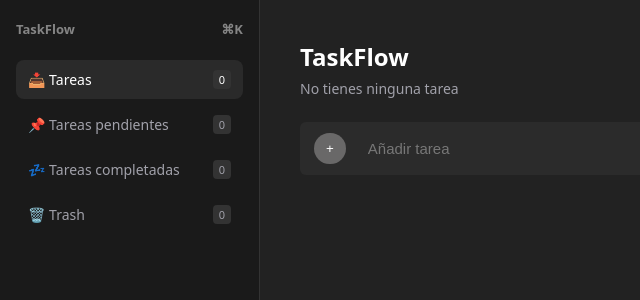
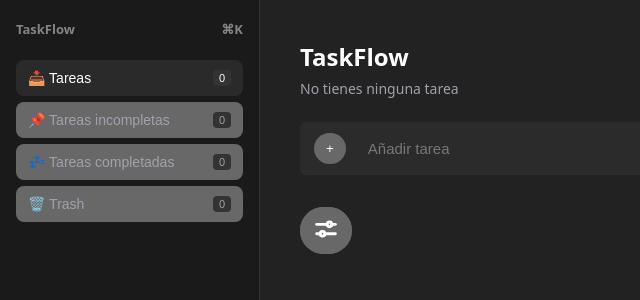
Before and after one commit to DavidAguileraDev/TaskFlow, a React (Vite) app: page / in a window 1280 px wide. Shown: the top 300 px of the page, without its empty margins (0-640 px from the left). Built offline with nearby package versions, Linux system fonts and the light colour scheme.

Commit message:
Creacion custom hook (useEdicionTareas()), renombramiento de variables para mayor claridad y consistencia, arreglado bug de recuperar tareas de la papelera y codigo refactorizado

```diff
--- /dev/null
+++ b/src/hooks/useEdicionTarea.ts
@@ -0,0 +1,122 @@
+import { useEffect, useState } from "react";
+import type { tarea } from "../types/tarea";
+
+
+
+export function useEdicionTarea({ tarea, numeroFiltro, listTareasDisponibles, handleClickAlternarTareaEnPapelera, handleClickEliminarfn, modificarTareaCompletada, modificarTituloTarea }:
+    {
+        tarea: tarea
+        numeroFiltro: number,
+        listTareasDisponibles: tarea[],
+        handleClickAlternarTareaEnPapelera: (id: number) => void,
+        handleClickEliminarfn: (id: number) => void,
+        modificarTituloTarea: (id: number, nuevoTitulo: string) => void,
+        modificarTareaCompletada: (id: number, completada: boolean) => void
+    }) {
+
+    const id = tarea.id;
+    const titulo = tarea.titulo;
+    const completada = tarea.completada;
+    const inTrush = tarea.inTrush;
+
+    const [editando, setEditando] = useState(false);
+    const [nuevoTitulo, setNuevoTitulo] = useState(titulo);
+    const [mensaje, setMensaje] = useState("");
+
+
+    useEffect(() => {
+        handleClickCancelar();
+    }, [numeroFiltro])
+
+    const texto = completada ? "⟲" : "✔";
+
+    const nombreClassName = completada ? "tarea-completada" : "";
+
+    const botonCompletarClassName = completada
+        ? 'boton-tarea is-completada'
+        : 'boton-tarea'
+
+    let mensajeClassName = mensaje === "¡Titulo cambiado con éxito!" ? "mensaje-positivo" : "mensaje-negativo";
+
+    const handleOnChangeNuevoTitulo = ((e: React.ChangeEvent<HTMLInputElement>) => {
+
+        setNuevoTitulo(e.target.value)
+
+    })
+
+    const handleClickCompletar = (() => {
+
+
+        modificarTareaCompletada(id, !completada)
+
+    })
+
+    const handleClickEliminarOPapelera = (() => {
+        if (inTrush) {
+            handleClickEliminarfn(id)
+        } else {
+            handleClickAlternarTareaEnPapelera(id)
+        }
+    })
+
+
+
+    const handleClickRestaurar = (() => {
+
+        console.log(listTareasDisponibles);
+
+        const existeTarea = listTareasDisponibles.some(tarea => tarea.titulo === titulo);
+
+        if (!existeTarea) {
+
+            handleClickAlternarTareaEnPapelera(id);
+
+        } else {
+            setMensaje("No puedes restaurar una tareas cuyo nombre esta activo")
+        }
+
+    })
+
+    const handleClickEditar = (() => {
+
+        setEditando(!editando);
+
+    })
+
+    const handleClickGuardar = (() => {
+        if (nuevoTitulo === titulo) {
+            handleClickCancelar()
+        } else if (nuevoTitulo.trim().length > 0) {
+            modificarTituloTarea(id, nuevoTitulo)
+            setMensaje("¡Titulo cambiado con éxito!")
+        } else {
+            setMensaje("No se puede introducir un titulo vacío")
+        }
+    })
+
+    const handleClickCancelar = (() => {
+        setEditando(false)
+        setNuevoTitulo(titulo)
+        setMensaje("");
+    })
+
+
+
+    return {
+        editando,
+        nuevoTitulo,
+        mensaje,
+        texto,
+        nombreClassName,
+        botonCompletarClassName,
+        mensajeClassName,
+        handleOnChangeNuevoTitulo,
+        handleClickCompletar,
+        handleClickEliminarOPapelera,
+        handleClickRestaurar,
+        handleClickEditar,
+        handleClickGuardar,
+        handleClickCancelar
+    }
+
+}
--- a/src/hooks/useFiltroTareas.ts
+++ b/src/hooks/useFiltroTareas.ts
@@ -1,30 +1,32 @@
 import { useState } from "react";
 import type { tarea } from "../types/tarea";
 
-export function useFiltroTareas({tareas}:{tareas:tarea[]}):{
-  filtroTareas:number,
-  tareasDisponibles:number,
-  tareasCompletadas:number,
-  tareasIncompletadas:number,
-  tareasPapelera:number,
+export function useFiltroTareas({ tareas }: { tareas: tarea[] }): {
+  filtroTareas: number,
+  numTareasDisponibles: number,
+  numTareasCompletadas: number,
+  numTareasIncompletadas: number,
+  numTareasPapelera: number,
   cambiarFiltro: (tipo_filtro: number) => void,
-  tareasFiltradas: tarea[]} {
+  tareasFiltradas: tarea[],
+  listTareasDisponibles: tarea[]
+} {
 
   const [filtroTareas, setfiltroTareas] = useState(0)
 
-  const tareasDisponibles = tareas.filter(
+  const numTareasDisponibles = tareas.filter(
     tarea => !tarea.inTrush
   ).length;
 
-  const tareasCompletadas = tareas.filter(
+  const numTareasCompletadas = tareas.filter(
     tarea => tarea.completada && !tarea.inTrush
   ).length;
 
-  const tareasIncompletadas = tareas.filter(
+  const numTareasIncompletadas = tareas.filter(
     tarea => !tarea.completada && !tarea.inTrush
   ).length;
 
-  const tareasPapelera = tareas.filter(
+  const numTareasPapelera = tareas.filter(
     tarea => tarea.inTrush
   ).length;
 
@@ -36,7 +38,7 @@ export function useFiltroTareas({tareas}:{tareas:tarea[]}):{
 
   const tareasFiltradas = tareas.filter(tarea => {
 
-    if(filtroTareas === 0){
+    if (filtroTareas === 0) {
       return !tarea.inTrush;
     }
     else if (filtroTareas === 1) {
@@ -45,7 +47,7 @@ export function useFiltroTareas({tareas}:{tareas:tarea[]}):{
     else if (filtroTareas === 2) {
       return tarea.completada && !tarea.inTrush;
 
-    }else if (filtroTareas === 3) {
+    } else if (filtroTareas === 3) {
       return tarea.inTrush;
     }
 
@@ -53,5 +55,11 @@ export function useFiltroTareas({tareas}:{tareas:tarea[]}):{
 
   });
 
-  return {filtroTareas, tareasDisponibles, tareasCompletadas, tareasIncompletadas, tareasPapelera, cambiarFiltro,tareasFiltradas}
+  const listTareasDisponibles = tareas.filter(tarea => {
+
+    return !tarea.inTrush;
+
+  });
+
+  return { filtroTareas, numTareasDisponibles, numTareasCompletadas, numTareasIncompletadas, numTareasPapelera, cambiarFiltro, tareasFiltradas, listTareasDisponibles }
 }
--- /dev/null
+++ b/src/hooks/useOrdenTareas.ts
@@ -0,0 +1,30 @@
+import { useState } from "react";
+import type { tarea } from "../types/tarea";
+
+export function useOrdenTareas({tareasFiltradas}:{tareasFiltradas:tarea[]}) {
+    const [orden, setOrden] = useState("Predeterminado");
+
+
+    const handleClickOrden = ((modoOrden: string) => {
+
+        setOrden(modoOrden);
+
+    })
+
+    const tareasOrdenadas = [...tareasFiltradas].sort((a, b) => {
+
+            switch (orden) {
+                case "az":
+                    return a.titulo.localeCompare(b.titulo);
+
+                case "za":
+                    return b.titulo.localeCompare(a.titulo);
+
+                default:
+                    return a.id - b.id;
+            }
+        })
+
+    return {handleClickOrden,tareasOrdenadas}
+
+}
--- a/src/index/App.tsx
+++ b/src/index/App.tsx
@@ -3,17 +3,19 @@ import { TareaComponente } from "./componentes/tareaComponente.tsx"
 import { AsideBar } from "./asideBar.tsx"
 import { useTareas } from "../hooks/useTarea.ts";
 import { useFiltroTareas } from "../hooks/useFiltroTareas.ts";
-
+import { FiltroOrdenacionComponente } from "./componentes/filtroOrdenacionComponente.tsx"
+import { useOrdenTareas } from "../hooks/useOrdenTareas.ts";
 
 
 export default function App() {
 
 
-  const { tareas, aniadirTarea, alternarTareaEnPapelera ,eliminarTarea, modificarTituloTarea, modificarTareaCompletada } = useTareas()
-  const {filtroTareas, tareasDisponibles, tareasCompletadas, tareasIncompletadas, tareasPapelera, cambiarFiltro, tareasFiltradas} = useFiltroTareas({tareas})
+  const { tareas, aniadirTarea, alternarTareaEnPapelera, eliminarTarea, modificarTituloTarea, modificarTareaCompletada } = useTareas()
+  const { filtroTareas, numTareasDisponibles, numTareasCompletadas, numTareasIncompletadas, numTareasPapelera, cambiarFiltro, tareasFiltradas, listTareasDisponibles } = useFiltroTareas({ tareas })
+  const { handleClickOrden, tareasOrdenadas } = useOrdenTareas({tareasFiltradas});
 
 
-  const textoNumTareas = tareasDisponibles > 0 ? "Tienes " + tareasDisponibles + " tareas" : "No tienes ninguna tarea"
+  const textoNumTareas = numTareasDisponibles > 0 ? "Tienes " + numTareasDisponibles + " tareas" : "No tienes ninguna tarea"
 
 
   return (
@@ -21,10 +23,10 @@ export default function App() {
       {/* Sidebar estilo Linear adaptado a pantalla completa */}
 
       <AsideBar
-        tareasDisponibles={tareasDisponibles}
-        tareasCompletadas={tareasCompletadas}
-        tareasIncompletas={tareasIncompletadas}
-        tareasPapelera={tareasPapelera}
+        tareasDisponibles={numTareasDisponibles}
+        tareasIncompletas={numTareasIncompletadas}
+        tareasCompletas={numTareasCompletadas}
+        tareasPapelera={numTareasPapelera}
         cambiarFiltroFn={cambiarFiltro}
         numeroFiltro={filtroTareas}
 
@@ -36,24 +38,25 @@ export default function App() {
         <p>{textoNumTareas}</p>
 
         <div className="formulario-wrapper">
-          <FormularioTareaComponent handleClickAniadirFn={aniadirTarea} tareas={tareas} />
+          <FormularioTareaComponent handleClickAniadirFn={aniadirTarea} tareasFiltradas={tareasFiltradas} />
         </div>
+
+          <FiltroOrdenacionComponente handleClickOrdenfn={handleClickOrden}/>
 
         {tareasFiltradas.length > 0 && (
           <section className="tareas-contenedor">
 
             {
 
-              tareasFiltradas.map(task => {
+              tareasOrdenadas.map(task => {
 
                 return (
 
                   <TareaComponente
                     key={task.id}
-                    id={task.id}
-                    titulo={task.titulo}
-                    completada={task.completada}
-                    inTrush={task.inTrush}
+                    tarea={task}
+                    numeroFiltro={filtroTareas}
+                    listTareasDisponibles={listTareasDisponibles}
                     handleClickAlternarTareaEnPapelera={alternarTareaEnPapelera}
                     handleClickEliminarfn={eliminarTarea}
                     modificarTituloTarea={modificarTituloTarea}
--- a/src/index/app.css
+++ b/src/index/app.css
@@ -50,7 +50,7 @@ body {
     font-weight: 600;
 }
 
-.sidebar-item {
+.sidebar-button {
     display: flex;
     align-items: center;
     justify-content: space-between;
@@ -62,13 +62,20 @@ body {
     transition: background 0.2s, color 0.2s;
 }
 
-.sidebar-item:hover,
-.sidebar-item.active {
+.sidebar-button:focus-visible {
+    outline: 2px solid #818cf8;
+    outline-offset: 2px;
+    background-color: #27272a;
+    border-radius: 6px;
+}
+
+.sidebar-button:hover,
+.sidebar-button.active {
     background-color: #2a2a2a;
     color: white;
 }
 
-.sidebar-item span.badge {
+.sidebar-button span.badge {
     background-color: #333;
     padding: 2px 6px;
     border-radius: 4px;
@@ -102,7 +109,38 @@ body {
 .formulario-wrapper {
     width: 100%;
     max-width: 650px;
-    margin-bottom: 24px;
+}
+
+.filter-show-tasks {
+    margin-bottom: 20px;
+    display: flex;
+    background-color: #696868;
+    border-radius: 32px;
+
+
+}
+
+
+.filter-button {
+    color: white;
+    background-color: #696868;
+    border: none;
+    outline: none;
+}
+
+
+.boton-filter-show-tasks{
+    align-self: flex-start;
+    padding: 8px 16px;
+    border-radius: 20px;
+    background-color: #696868;
+    color: white;
+    font-weight: 600;
+    font-size: 13px;
+    cursor: pointer;
+    border: 1px solid #858585;
+    transition: background-color 0.2s ease, transform 0.2s ease;
+
 }
 
 input,
@@ -146,7 +184,8 @@ button:hover {
     background-color: #525151;
     border-radius: 24px;
     display: grid;
-    grid-template-columns: auto 1fr auto auto auto; /* ID, Título flexible, y 3 botones fijos */
+    grid-template-columns: auto 1fr auto auto auto;
+    /* ID, Título flexible, y 3 botones fijos */
     align-items: center;
     padding: 15px 20px;
     gap: 15px;
@@ -155,18 +194,19 @@ button:hover {
 }
 
 /* ID de la tarea */
-.tarea-contenedor > h1:first-of-type {
+.tarea-contenedor>h1:first-of-type {
     margin: 0;
     font-size: 18px;
     min-width: 25px;
 }
 
 /* Título de la tarea: ocupa el espacio flexible restante y corta o rompe línea si es muy largo */
-.tarea-contenedor > h1:nth-of-type(2) {
+.tarea-contenedor>h1:nth-of-type(2) {
     margin: 0;
     font-size: 18px;
     overflow-wrap: anywhere;
-    min-width: 0; /* Vital para que Grid gestione bien el espacio flexible del texto */
+    min-width: 0;
+    /* Vital para que Grid gestione bien el espacio flexible del texto */
 }
 
 /* Botones de cada tarea (fijos y alineados a la derecha) */
@@ -180,7 +220,8 @@ button:hover {
     font-family: 'system-ui', sans-serif;
     font-weight: 600;
     cursor: pointer;
-    white-space: nowrap; /* Evita que el texto del botón se rompa */
+    white-space: nowrap;
+    /* Evita que el texto del botón se rompa */
     transition:
         background-color 0.2s ease,
         border-color 0.2s ease,
@@ -264,7 +305,8 @@ button:hover {
 
 /* Menú de edición: se despliega ocupando todo el ancho inferior (grid-column completo) */
 .menu-editar-tarea {
-    grid-column: 1 / -1; /* Ocupa todas las columnas del grid principal */
+    grid-column: 1 / -1;
+    /* Ocupa todas las columnas del grid principal */
     display: flex;
     flex-direction: column;
     gap: 12px;
@@ -289,7 +331,7 @@ button:hover {
 }
 
 /* Clase activa para desplegar el menú de edición con transición */
-.menu-editar-tarea.open,
+.menu-filtro-tarea.open,
 .tarea-contenedor:has(.menu-editar-tarea) .menu-editar-tarea {
     max-height: 220px;
     opacity: 1;
@@ -342,7 +384,8 @@ button:hover {
     transition: background-color 0.2s ease, transform 0.2s ease;
 }
 
-.menu-editar-tarea button:hover {
+.menu-editar-tarea button:hover,
+.menu-filtro-tarea button:hover {
     background-color: #7b7a7a;
     transform: translateY(-1px);
 }
@@ -374,7 +417,8 @@ button:hover {
     }
 
     .tarea-contenedor {
-        grid-template-columns: auto 1fr; /* Simplifica el grid en móviles si es necesario */
+        grid-template-columns: auto 1fr;
+        /* Simplifica el grid en móviles si es necesario */
         gap: 10px;
         padding: 14px;
     }
--- a/src/index/asideBar.tsx
+++ b/src/index/asideBar.tsx
@@ -1,22 +1,25 @@
 
-export function AsideBar({tareasDisponibles, tareasCompletadas, tareasIncompletas, tareasPapelera, cambiarFiltroFn, numeroFiltro}:
-    { tareasDisponibles:number, tareasCompletadas:number,tareasIncompletas:number, tareasPapelera:number, cambiarFiltroFn: (titulo: number) => void,numeroFiltro:number}) {
+import { filtros } from "../index/constantes/filtros.ts";
+
+export function AsideBar({
+    tareasDisponibles,
+    tareasIncompletas,
+    tareasCompletas,
+    tareasPapelera,
+    cambiarFiltroFn,
+    numeroFiltro }:
+    {
+        tareasDisponibles: number,
+        tareasCompletas: number,
+        tareasIncompletas: number,
+        tareasPapelera: number,
+        cambiarFiltroFn: (titulo: number) => void,
+        numeroFiltro: number
+    }) {
+
+    const cantidad_tareas = [tareasDisponibles, tareasIncompletas, tareasCompletas, tareasPapelera];
 
 
-    const handleClickCambiarFiltro0 = (() => {
-        cambiarFiltroFn(0)
-    })
-
-    const handleClickCambiarFiltro1 = (() => {
-        cambiarFiltroFn(1)
-    })
-
-    const handleClickCambiarFiltro2 = (() => {
-        cambiarFiltroFn(2)
-    })
-    const handleClickCambiarFiltro3 = (() => {
-        cambiarFiltroFn(3)
-    })
 
 
     return (
@@ -26,19 +29,28 @@ export function AsideBar({tareasDisponibles, tareasCompletadas, tareasIncompleta
                     <span>TaskFlow</span>
                     <span>⌘K</span>
                 </div>
-                <div  className={`sidebar-item ${numeroFiltro === 0 ? "active" : ""}`} onClick={handleClickCambiarFiltro0}>
-                    <span>📥 Tareas</span>
-                    <span className="badge">{tareasDisponibles}</span>
-                </div>
-                <div  className={`sidebar-item ${numeroFiltro === 1 ? "active" : ""}`} onClick={handleClickCambiarFiltro1}>
-                    <span>📌 Tareas pendientes</span>
-                    <span className="badge">{tareasIncompletas}</span>
-                </div>
-                <div  className={`sidebar-item ${numeroFiltro === 2 ? "active" : ""}`} onClick={handleClickCambiarFiltro2}>
-                    <span>💤 Tareas completadas</span>
-                    <span className="badge">{tareasCompletadas}</span>
-                </div>
-               {/*  <div className="sidebar-item">
+
+                {
+                    filtros.map((filtro) => {
+                        return (
+                                <button
+                                    key={filtro.id}
+                                    type="button"
+                                    className={`sidebar-button ${numeroFiltro === filtro.id ? "active" : ""}`}
+                                    onClick={() => {
+                                        cambiarFiltroFn(filtro.id)
+
+
+                                        }}>
+                                    <span>{filtro.nombre}</span>
+                                    <span className="badge">{cantidad_tareas[filtro.id]}</span>
+
+                                </button>
+                        )
+
+                    })
+                }
+                {/*  <div className="sidebar-item">
                     <span>📅 Today</span>
                     <span className="badge">4</span>
                 </div>
@@ -47,10 +59,7 @@ export function AsideBar({tareasDisponibles, tareasCompletadas, tareasIncompleta
                     <span className="badge">3</span>
                 </div> */}
 
-                <div className={`sidebar-item ${numeroFiltro === 3 ? "active" : ""}`} onClick={handleClickCambiarFiltro3}>
-                    <span>🗑️ Trash</span>
-                    <span className="badge">{tareasPapelera}</span>
-                </div>
+
             </aside>
         </>
     )
--- /dev/null
+++ b/src/index/componentes/filtroOrdenacionComponente.tsx
@@ -0,0 +1,65 @@
+import { useState } from "react";
+
+export function FiltroOrdenacionComponente({handleClickOrdenfn}:{handleClickOrdenfn: (orden:string) => void}) {
+
+    const [editando, setEditando] = useState(false);
+
+    const handleClickEditar = (() => {
+
+        setEditando(!editando);
+
+    })
+
+
+
+    return (
+        <>
+            <div className="filter-show-tasks">
+
+                <button className="filter-button" onClick={handleClickEditar}>
+                    <svg width="28px" height="28px" viewBox="0 0 24 24" fill="none" xmlns="http://www.w3.org/2000/svg">
+                        <g clip-path="url(#clip0_429_11030)">
+                            <path d="M4 8H13" stroke="#ffffff" stroke-width="2.5" stroke-linecap="round" stroke-linejoin="round" />
+                            <path d="M17 8L20 8" stroke="#ffffff" stroke-width="2.5" stroke-linecap="round" stroke-linejoin="round" />
+                            <path d="M11 16L20 16" stroke="#ffffff" stroke-width="2.5" stroke-linecap="round" stroke-linejoin="round" />
+                            <path d="M4 16H7" stroke="#ffffff" stroke-width="2.5" stroke-linecap="round" stroke-linejoin="round" />
+                            <circle cx="9" cy="16" r="2" stroke="#ffffff" stroke-width="2.5" />
+                            <circle cx="15" cy="8" r="2" stroke="#ffffff" stroke-width="2.5" />
+                        </g>
+                        <defs>
+                            <clipPath id="clip0_429_11030">
+                                <rect width="24" height="24" fill="white" />
+                            </clipPath>
+                        </defs>
+                    </svg>
+                </button>
+
+                {editando && (
+                    <div className={`menu-filtro-tarea ${editando ? "open" : ""}`}>
+
+                        <button className="boton-filter-show-tasks" onClick={(() => { handleClickOrdenfn("") })}>
+                            Predeterminado
+                        </button>
+
+                        <button className="boton-filter-show-tasks" onClick={(() => { handleClickOrdenfn("az") })}>
+                            Orden alfabético asc
+                        </button>
+
+                        <button className="boton-filter-show-tasks" onClick={(() => { handleClickOrdenfn("za") })}>
+                            Orden alfabético desc
+                        </button>
+
+
+
+
+                    </div>
+                )}
+
+            </div>
+
+
+
+        </>
+
+    )
+}
--- a/src/index/componentes/formularioTareaComponente.tsx
+++ b/src/index/componentes/formularioTareaComponente.tsx
@@ -3,7 +3,7 @@ import { useState } from "react";
 import type { tarea } from "../../types/tarea.ts"
 
 
-export function FormularioTareaComponent({ handleClickAniadirFn, tareas}: { handleClickAniadirFn : (titulo: string) => void , tareas : tarea[]}) {
+export function FormularioTareaComponent({ handleClickAniadirFn, tareasFiltradas}: { handleClickAniadirFn : (titulo: string) => void , tareasFiltradas : tarea[]}) {
 
 
     const [textoConfirm, setTextoConfirm] = useState("");
@@ -11,7 +11,7 @@ export function FormularioTareaComponent({ handleClickAniadirFn, tareas}: { hand
 
     const handleClickNombre = (() => {
 
-        const repetido = tareas.filter((tarea) => {
+        const repetido = tareasFiltradas.filter((tarea) => {
 
             if(tarea.titulo === nombre.trim()){
                 return true
--- a/src/index/componentes/tareaComponente.tsx
+++ b/src/index/componentes/tareaComponente.tsx
@@ -1,90 +1,49 @@
-import { useState } from "react";
+import type { tarea } from "../../types/tarea";
+import { useEdicionTarea } from "../../hooks/useEdicionTarea";
 
 
-// B. Corregir la edición de tareas
-
-// Si quieres cambiar solo una parte del título, tienes que escribirlo entero.
-// Puedes guardar una tarea sin título.
-
-/*
-Al abrir la edición, el campo debe contener el título actual.
-No debes permitir guardar un título vacío.
-Si pulsas «Cancelar», el título original debe mantenerse.
-Si no has cambiado el texto, guardar no debería causar problemas.
-*/
-
-export function TareaComponente({ id, titulo, completada, inTrush, handleClickAlternarTareaEnPapelera, handleClickEliminarfn, modificarTareaCompletada, modificarTituloTarea }:
+export function TareaComponente({ tarea, numeroFiltro, listTareasDisponibles, handleClickAlternarTareaEnPapelera, handleClickEliminarfn, modificarTareaCompletada, modificarTituloTarea }:
     {
-        id: number,
-        titulo: string,
-        completada: boolean,
-        inTrush: boolean,
+        tarea: tarea
+        numeroFiltro: number,
+        listTareasDisponibles: tarea[],
         handleClickAlternarTareaEnPapelera: (id: number) => void,
         handleClickEliminarfn: (id: number) => void,
         modificarTituloTarea: (id: number, nuevoTitulo: string) => void,
         modificarTareaCompletada: (id: number, completada: boolean) => void
     }) {
 
-    const [editando, setEditando] = useState(false);
-    const [nuevoTitulo, setNuevoTitulo] = useState(titulo);
-    const [mensaje, setMensaje] = useState("");
 
-    const texto = completada ? "⟲" : "✔";
-
-    const nombreClassName = completada ? "tarea-completada" : "";
-
-    const botonCompletarClassName = completada
-        ? 'boton-tarea is-completada'
-        : 'boton-tarea'
-
-    let mensajeClassName = mensaje === "¡Titulo cambiado con éxito!" ? "mensaje-positivo" : "mensaje-negativo";
+    const {
+        editando,
+        nuevoTitulo,
+        mensaje,
+        texto,
+        nombreClassName,
+        botonCompletarClassName,
+        mensajeClassName,
+        handleOnChangeNuevoTitulo,
+        handleClickCompletar,
+        handleClickEliminarOPapelera,
+        handleClickRestaurar,
+        handleClickEditar,
+        handleClickGuardar,
+        handleClickCancelar
+    } = useEdicionTarea({
+        tarea,
+        numeroFiltro,
+        listTareasDisponibles,
+        handleClickAlternarTareaEnPapelera,
+        handleClickEliminarfn,
+        modificarTareaCompletada,
+        modificarTituloTarea
+    })
 
 
+    const id = tarea.id;
+    const titulo = tarea.titulo;
+    const inTrush = tarea.inTrush;
 
-
-    const handleClickCompletar = (() => {
-
-
-        modificarTareaCompletada(id, !completada)
-
-    })
-
-    const handleClickEliminarOPapelera = (() => {
-        if (inTrush) {
-            handleClickEliminarfn(id)
-        } else {
-            handleClickAlternarTareaEnPapelera(id)
-        }
-    })
-
-    const handleClickRestaurar = (() => {
-
-        handleClickAlternarTareaEnPapelera(id);
-
-    })
-
-    const handleClickEditar = (() => {
-
-        setEditando(!editando);
-
-    })
-
-    const handleClickGuardar = (() => {
-        if (nuevoTitulo === titulo) {
-            handleClickCancelar()
-        } else if (nuevoTitulo.trim().length > 0) {
-            modificarTituloTarea(id, nuevoTitulo)
-            setMensaje("¡Titulo cambiado con éxito!")
-        } else {
-            setMensaje("No se puede introducir un titulo vacío")
-        }
-    })
-
-    const handleClickCancelar = (() => {
-        setEditando(false)
-        setNuevoTitulo(titulo)
-        setMensaje("");
-    })
 
     return (
         <>
@@ -96,6 +55,7 @@ export function TareaComponente({ id, titulo, completada, inTrush, handleClickAl
 
                 {!inTrush && <button className="boton-tarea" onClick={handleClickEditar}>✎</button>}
                 {!inTrush && <button className={botonCompletarClassName} onClick={handleClickCompletar}>{texto}</button>}
+                {inTrush && <p className={mensajeClassName}>{mensaje}</p>}
                 {inTrush && <button className="boton-tarea" onClick={handleClickRestaurar}>
                     Restaurar
                 </button>}
@@ -110,7 +70,7 @@ export function TareaComponente({ id, titulo, completada, inTrush, handleClickAl
                             type="text"
                             value={nuevoTitulo}
                             onChange={(e) =>
-                                setNuevoTitulo(e.target.value)
+                                handleOnChangeNuevoTitulo(e)
                             }
                         />
 
--- /dev/null
+++ b/src/index/constantes/filtros.ts
@@ -0,0 +1,22 @@
+
+
+
+
+export const filtros = [
+    {
+        id: 0,
+        nombre: "📥 Tareas",
+    },
+    {
+        id: 1,
+        nombre: "📌 Tareas incompletas",
+    },
+    {
+        id: 2,
+        nombre: "💤 Tareas completadas",
+    },
+    {
+        id: 3,
+        nombre: "🗑️ Trash",
+    }
+];
```
